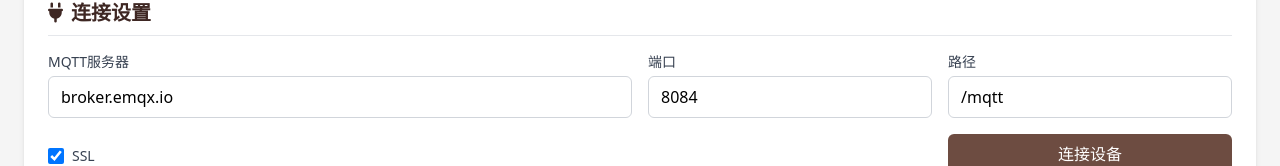
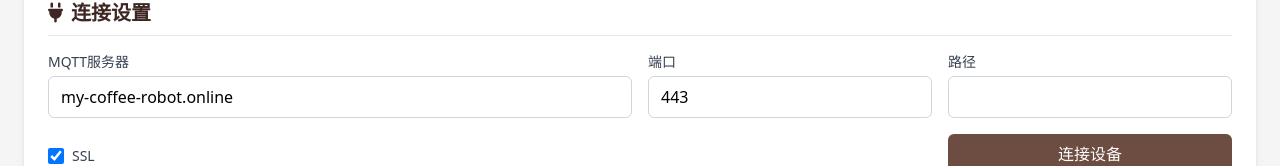
Before and after one commit to 2458854839/coffee-robot-console, a plain HTML site: page index.html in a window 1280 px wide. Shown: the part 121-287 px from the top of the page. Drawn offline with nearby package versions, Linux system fonts and the light colour scheme.

Commit message:
Add files via upload

```diff
--- a/index.html
+++ b/index.html
@@ -51,17 +51,17 @@
             <div class="grid md:grid-cols-4 gap-4 items-end">
                 <div class="md:col-span-2">
                     <label class="block text-sm font-medium text-gray-700 mb-1">MQTT服务器</label>
-                    <input type="text" id="mqtt-server" value="broker.emqx.io"
+                    <input type="text" id="mqtt-server" value="my-coffee-robot.online"
                         class="w-full px-3 py-2 border border-gray-300 rounded-md focus:ring-primary focus:border-primary">
                 </div>
                 <div>
                     <label class="block text-sm font-medium text-gray-700 mb-1">端口</label>
-                    <input type="number" id="mqtt-port" value="8084"
+                    <input type="number" id="mqtt-port" value="443"
                         class="w-full px-3 py-2 border border-gray-300 rounded-md focus:ring-primary focus:border-primary">
                 </div>
                 <div>
                     <label class="block text-sm font-medium text-gray-700 mb-1">路径</label>
-                    <input type="text" id="mqtt-path" value="/mqtt"
+                    <input type="text" id="mqtt-path" value=""
                         class="w-full px-3 py-2 border border-gray-300 rounded-md focus:ring-primary focus:border-primary">
                 </div>
                 <div class="flex items-center pb-2">
```
